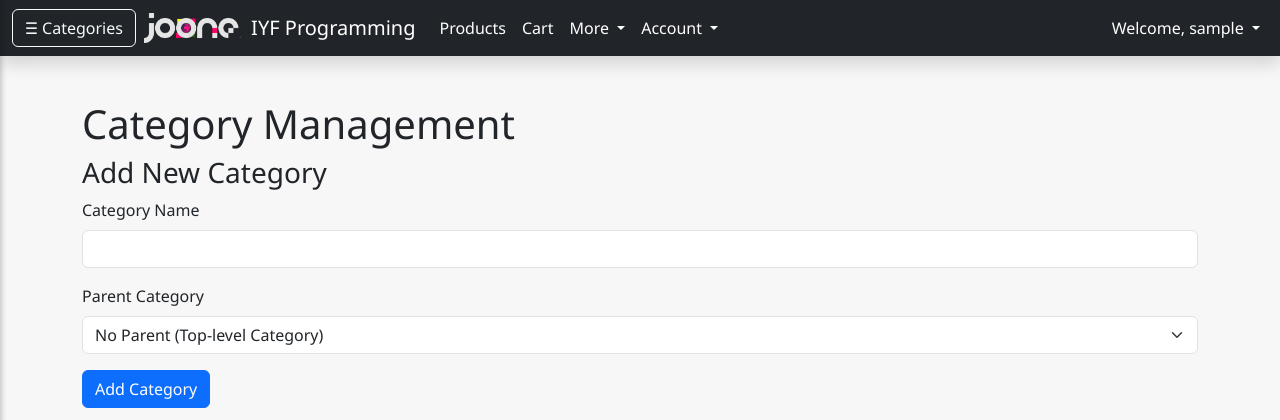
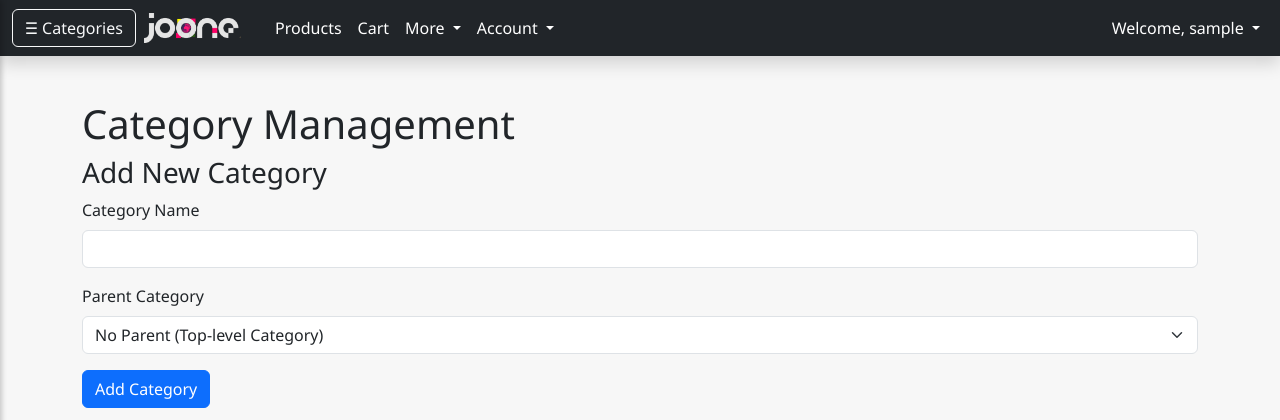
Before and after one commit to everjaydead/estore, a Flask app: page /admin/categories in a window 1280 px wide. Shown: the top 420 px of the page. Run offline with Flask 3, Linux system fonts and the light colour scheme; the visitor is signed in with stand-in values (Sample User, id 1); some libraries are stand-ins or nearby versions.

Commit message:
Removed website title from navbar

```diff
--- a/templates/base.html
+++ b/templates/base.html
@@ -3,7 +3,7 @@
 <head>
     <meta charset="UTF-8">
     <meta name="viewport" content="width=device-width, initial-scale=1.0">
-    <title>{% block title %}IYF Programming{% endblock %}</title>
+    <title>{% block title %}{% endblock %}</title> <!-- Website title removed -->
     <!-- Bootstrap CSS -->
     <link href="https://cdn.jsdelivr.net/npm/bootstrap@5.3.0/dist/css/bootstrap.min.css" rel="stylesheet">
     <!-- Custom CSS -->
@@ -60,9 +60,8 @@
         <div class="container-fluid">
             <button class="btn btn-outline-light me-2" id="sidebarToggle">☰ Categories</button>
             <a class="navbar-brand" href="{{ url_for('index') }}">
-                <!-- Removed J00NE Store, but you can add a logo if needed -->
                 <img src="{{ url_for('static', filename='img/logo.png') }}" alt="Logo" height="30" class="d-inline-block align-text-top">
-                IYF Programming
+                <!-- Removed "IYF Programming" from here -->
             </a>
             <button class="navbar-toggler" type="button" data-bs-toggle="collapse" data-bs-target="#navbarNav">
                 <span class="navbar-toggler-icon"></span>
```
